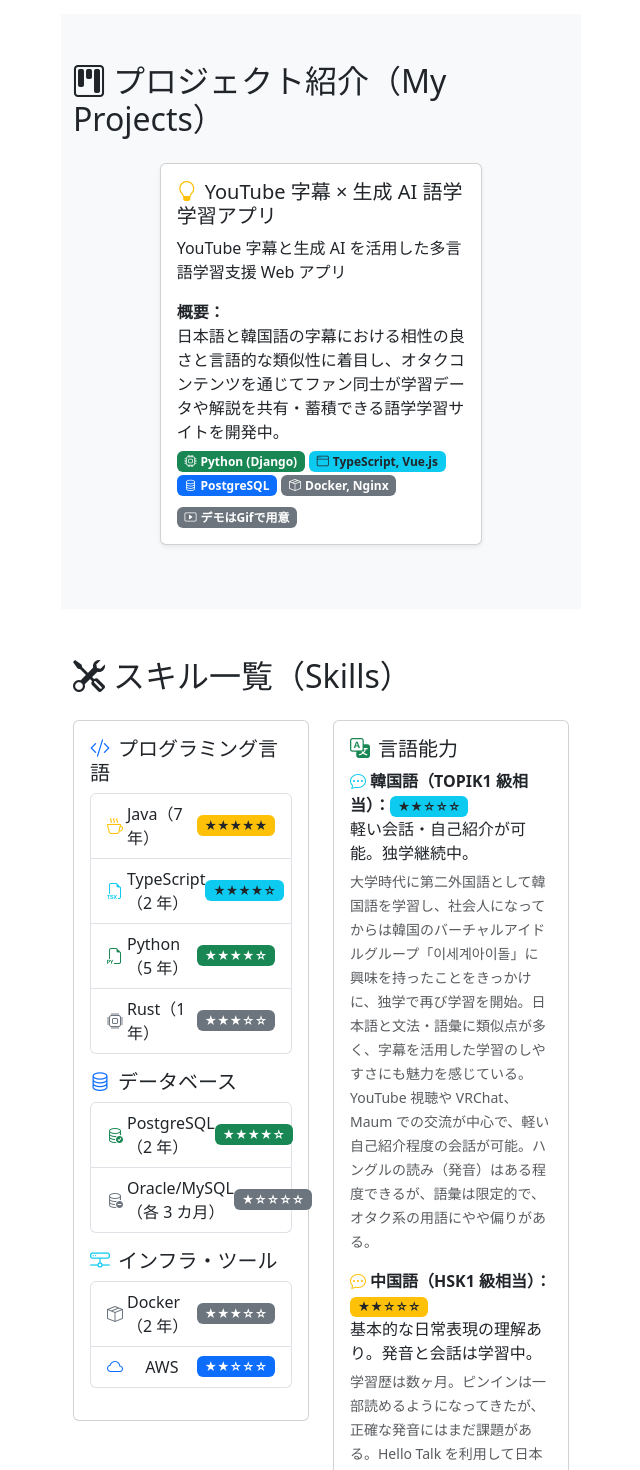
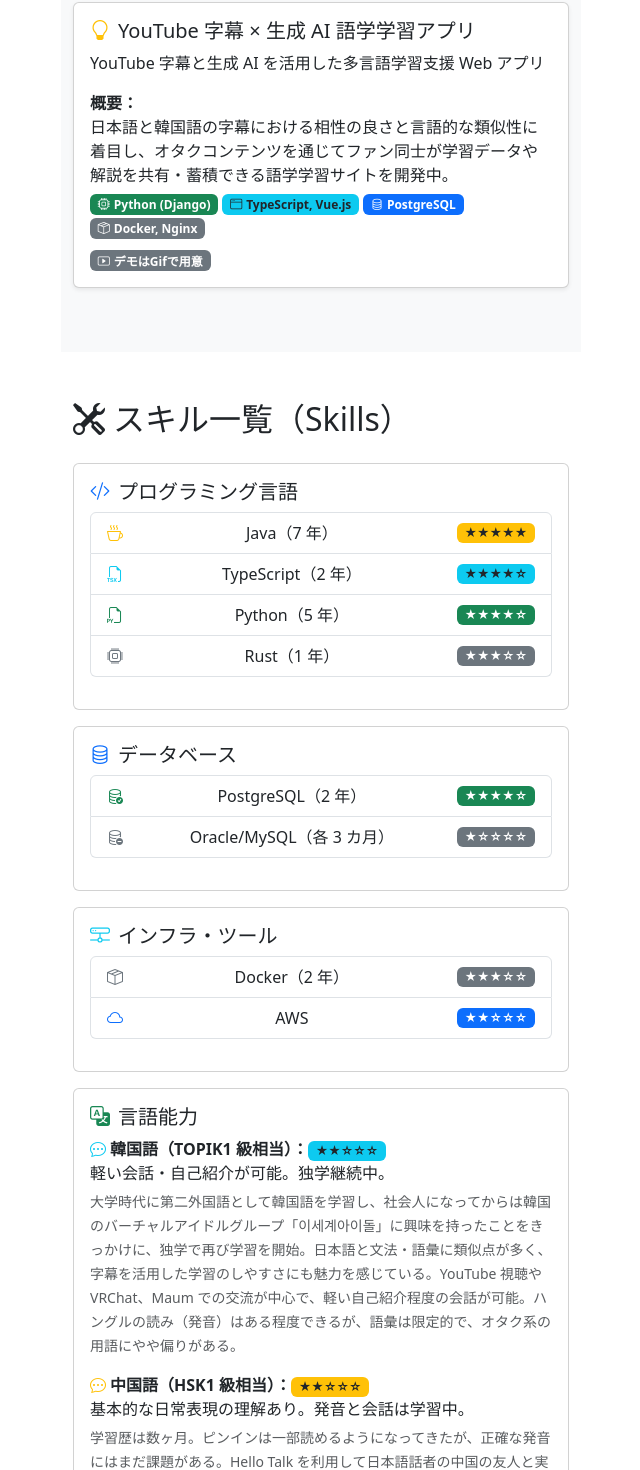
Before and after one commit to taka-onigiri-dev/my-portfolio, a Vue app: page / in a window 1280 px wide. Shown: the part 896-2366 px from the top of the page, without its empty margins (15-655 px from the left). Built offline with nearby package versions, Linux system fonts and the light colour scheme; the HTML template or start-up script is replaced by a standard one.

Commit message:
PCでの画面崩れを修正

```diff
--- a/src/components/AboutMe.vue
+++ b/src/components/AboutMe.vue
@@ -1,7 +1,7 @@
 <template>
   <section class="about-me py-5">
     <div class="container d-flex justify-content-center">
-      <div class="card shadow-sm p-4" style="max-width: 600px; width: 100%">
+      <div class="card shadow-sm p-4 w-100" style="max-width: 600px">
         <h2 class="h5 mb-3"><i class="bi bi-person-lines-fill me-2"></i>自己紹介（About Me）</h2>
         <p class="mb-2">
           大阪生まれ大阪育ち、東京都在住。<br />
--- a/src/components/HeroSection.vue
+++ b/src/components/HeroSection.vue
@@ -3,7 +3,6 @@
     <div class="container d-flex justify-content-center">
       <div class="card shadow-sm p-4" style="max-width: 400px; width: 100%">
         <div class="text-center">
-          <i class="bi bi-emoji-smile fs-1 mb-2 text-primary"></i>
           <img
             src="@/assets/onigiri.PNG"
             alt="アイコン"
--- a/src/components/MyProjects.vue
+++ b/src/components/MyProjects.vue
@@ -1,14 +1,10 @@
 <template>
   <section class="my-projects py-5 bg-light">
-    <div class="container">
-      <h2 class="h2 mb-4"><i class="bi bi-kanban me-2"></i>プロジェクト紹介（My Projects）</h2>
-      <div class="row justify-content-center">
-        <div class="col-md-8">
-          <div class="card mb-3 shadow-sm">
+    <div class="container d-flex justify-content-center">
+      <div class="card mb-3 shadow-sm w-100" style="max-width: 800px">
         <div class="card-body">
           <h3 class="h5 card-title">
-                <i class="bi bi-lightbulb me-2 text-warning"></i>YouTube 字幕 × 生成 AI
-                語学学習アプリ
+            <i class="bi bi-lightbulb me-2 text-warning"></i>YouTube 字幕 × 生成 AI 語学学習アプリ
           </h3>
           <p class="card-text">YouTube 字幕と生成 AI を活用した多言語学習支援 Web アプリ</p>
           <p class="mb-1">
@@ -16,24 +12,16 @@
             日本語と韓国語の字幕における相性の良さと言語的な類似性に着目し、オタクコンテンツを通じてファン同士が学習データや解説を共有・蓄積できる語学学習サイトを開発中。
           </p>
           <div class="mb-2">
-                <span class="badge bg-success me-1"
-                  ><i class="bi bi-cpu me-1"></i>Python (Django)</span
-                >
+            <span class="badge bg-success me-1"><i class="bi bi-cpu me-1"></i>Python (Django)</span>
             <span class="badge bg-info text-dark me-1"
               ><i class="bi bi-window me-1"></i>TypeScript, Vue.js</span
             >
-                <span class="badge bg-primary me-1"
-                  ><i class="bi bi-database me-1"></i>PostgreSQL</span
-                >
+            <span class="badge bg-primary me-1"><i class="bi bi-database me-1"></i>PostgreSQL</span>
             <span class="badge bg-secondary me-1"
               ><i class="bi bi-box-seam me-1"></i>Docker, Nginx</span
             >
           </div>
-              <span class="badge bg-secondary"
-                ><i class="bi bi-play-btn me-1"></i>デモはGifで用意</span
-              >
-            </div>
-          </div>
+          <span class="badge bg-secondary"><i class="bi bi-play-btn me-1"></i>デモはGifで用意</span>
         </div>
       </div>
     </div>
--- a/src/components/Skills.vue
+++ b/src/components/Skills.vue
@@ -2,13 +2,10 @@
   <section class="skills py-5">
     <div class="container">
       <h2 class="h2 mb-4"><i class="bi bi-tools me-2"></i>スキル一覧（Skills）</h2>
-      <div class="row">
-        <div class="col-md-6 mb-4">
+      <div class="mb-4">
         <div class="card mb-3">
           <div class="card-body">
-              <h3 class="h5">
-                <i class="bi bi-code-slash me-2 text-primary"></i>プログラミング言語
-              </h3>
+            <h3 class="h5"><i class="bi bi-code-slash me-2 text-primary"></i>プログラミング言語</h3>
             <ul class="list-group mb-3">
               <li class="list-group-item d-flex justify-content-between align-items-center">
                 <i class="bi bi-cup-hot me-1 text-warning"></i>Java（7 年）
@@ -27,6 +24,10 @@
                 <span class="badge bg-secondary">★★★☆☆</span>
               </li>
             </ul>
+          </div>
+        </div>
+        <div class="card mb-3">
+          <div class="card-body">
             <h3 class="h5"><i class="bi bi-database me-2 text-primary"></i>データベース</h3>
             <ul class="list-group mb-3">
               <li class="list-group-item d-flex justify-content-between align-items-center">
@@ -38,6 +39,10 @@
                 <span class="badge bg-secondary">★☆☆☆☆</span>
               </li>
             </ul>
+          </div>
+        </div>
+        <div class="card mb-3">
+          <div class="card-body">
             <h3 class="h5"><i class="bi bi-hdd-network me-2 text-info"></i>インフラ・ツール</h3>
             <ul class="list-group mb-3">
               <li class="list-group-item d-flex justify-content-between align-items-center">
@@ -51,8 +56,6 @@
             </ul>
           </div>
         </div>
-        </div>
-        <div class="col-md-6">
         <div class="card mb-3">
           <div class="card-body">
             <h3 class="h5"><i class="bi bi-translate me-2 text-success"></i>言語能力</h3>
@@ -103,7 +106,6 @@
         </div>
       </div>
     </div>
-    </div>
   </section>
 </template>
 
```
Lines whose indentation alone changed are shown as unchanged.
